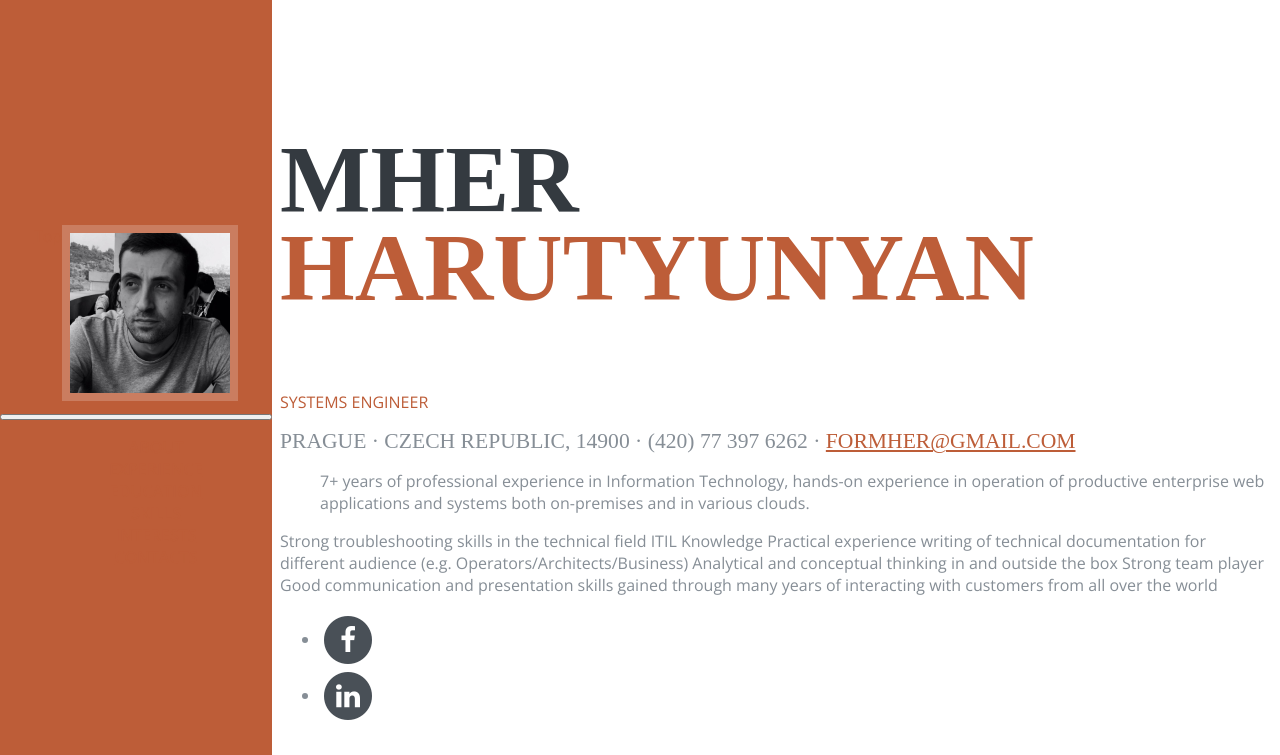
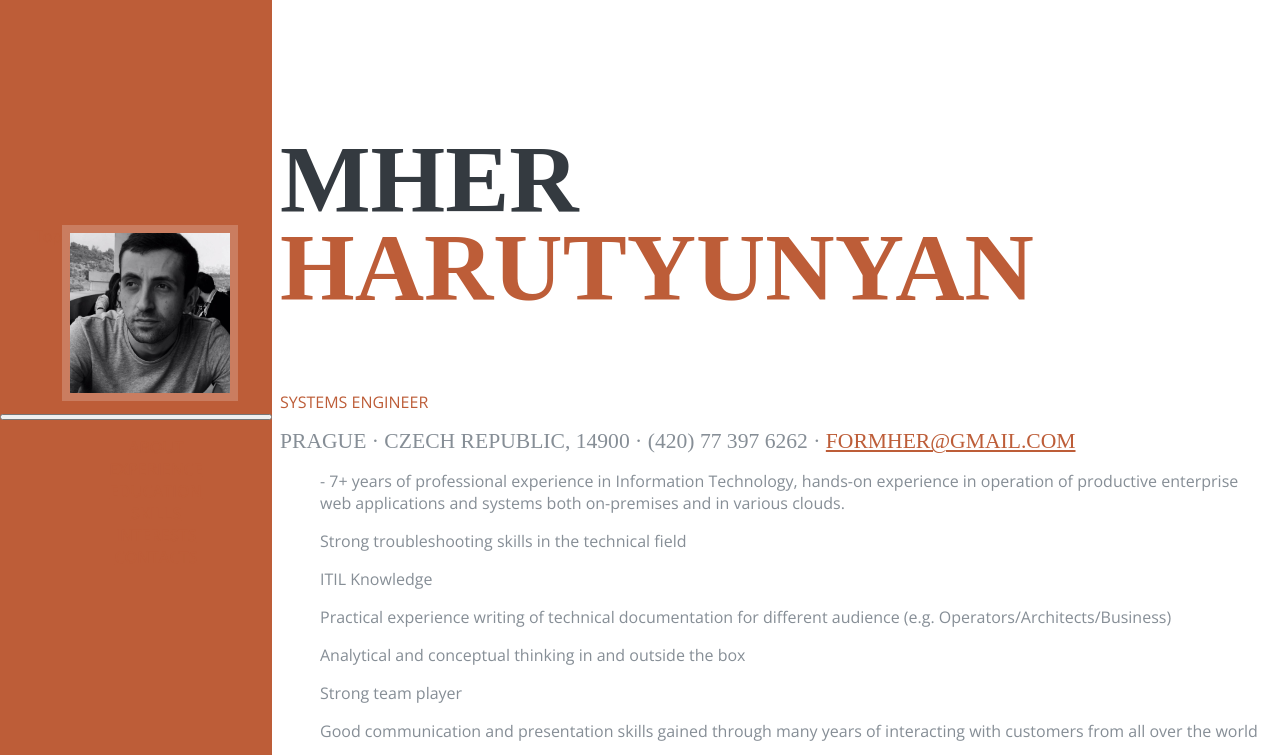
Before and after one commit to formher/cv, a website with bundled scripts: page index.html in a window 1280 px wide. Shown: the top 755 px of the page. Built offline with nearby package versions, Linux system fonts and the light colour scheme; a web font is replaced by a local one.

Commit message:
summary2

```diff
--- a/index.html
+++ b/index.html
@@ -88,9 +88,14 @@
           <a href="mailto:formher@gmail.com">formher@gmail.com</a>
         </div>
         <p class="mb-5">
-          <ul>7+ years of professional experience in Information Technology, hands-on experience in operation of productive enterprise web applications and systems both on-premises and in various clouds.</ul>
-          Strong troubleshooting skills in the technical field ITIL Knowledge Practical experience writing of technical documentation for different audience (e.g. Operators/Architects/Business) Analytical and conceptual thinking in and outside the box Strong team
-          player Good communication and presentation skills gained through many years of interacting with customers from all over the world</p>
+          <ul>- 7+ years of professional experience in Information Technology, hands-on experience in operation of productive enterprise web applications and systems both on-premises and in various clouds.</ul>
+          <ul>Strong troubleshooting skills in the technical field</ul>
+          <ul> ITIL Knowledge</ul>
+          <ul>Practical experience writing of technical documentation for different audience (e.g. Operators/Architects/Business)</ul>
+          <ul>Analytical and conceptual thinking in and outside the box</ul>
+          <ul>Strong team player</ul>
+          <ul>Good communication and presentation skills gained through many years of interacting with customers from all over the world</ul>
+        </p>
         <ul class="list-inline list-social-icons mb-0">
           <li class="list-inline-item">
             <a href="https://www.facebook.com/mheronline">
```
